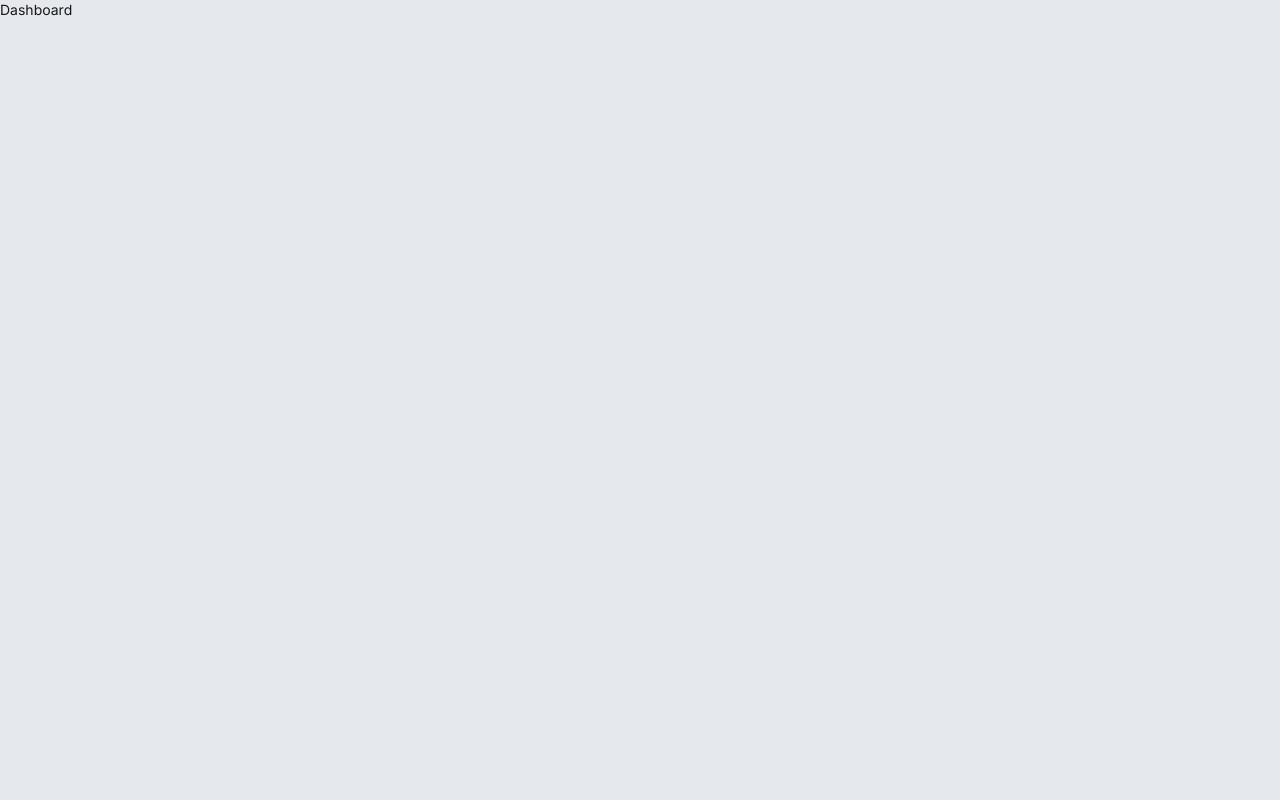
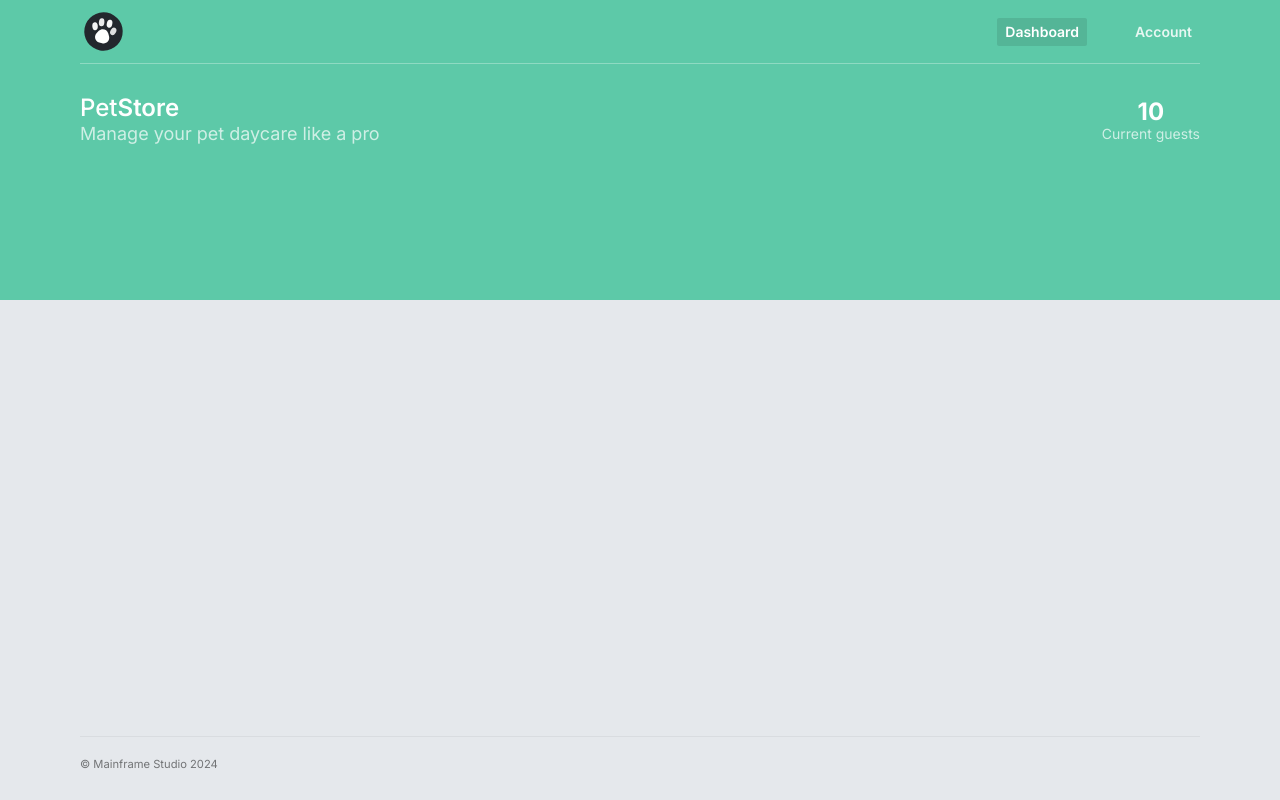
Before and after one commit to devbilalkhan/pet-day-care, a Next.js app: page /app/dashboard in a window 1280 px wide. Built offline with nearby package versions, Linux system fonts and the light colour scheme.

Commit message:
Header and footer setup

```diff
--- a/src/app/(app)/app/dashboard/page.tsx
+++ b/src/app/(app)/app/dashboard/page.tsx
@@ -1,7 +1,27 @@
+import H1 from "@/components/h1";
+
 type PageProps = {};
 
 function Page(props: PageProps) {
-  return <>Dashboard</>;
+  return (
+    <main>
+      <div className="flex items-center justify-between text-white py-8">
+        <section>
+          <H1>
+            Pet
+            <span className="font-semibold">Store</span>
+          </H1>
+          <p className="text-lg opacity-70">
+            Manage your pet daycare like a pro
+          </p>
+        </section>
+        <section className="text-center">
+          <p className="text-2xl font-bold leading-6">10</p>
+          <p className="opacity-70">Current guests</p>
+        </section>
+      </div>
+    </main>
+  );
 }
 
 export default Page;
--- /dev/null
+++ b/src/app/(app)/app/layout.tsx
@@ -0,0 +1,32 @@
+import Backgound from "@/components/backgound";
+import Footer from "@/components/footer";
+import Header from "@/components/header";
+import type { Metadata } from "next";
+type LayoutProps = {
+  children: React.ReactNode;
+};
+
+export async function generateMetaData({
+  params,
+}: {
+  params: { slug: string };
+}) {
+  return {
+    title: "Dashboard",
+  };
+}
+
+function Layout({ children }: LayoutProps) {
+  return (
+    <>
+      <Backgound />
+      <div className="flex flex-col max-w-[1200px] mx-auto px-10 min-h-screen">
+        <Header />
+        {children}
+        <Footer />
+      </div>
+    </>
+  );
+}
+
+export default Layout;
--- a/src/app/(marketing)/page.tsx
+++ b/src/app/(marketing)/page.tsx
@@ -1,6 +1,7 @@
 import Logo from "@/components/logo";
 import { Button } from "@/components/ui/button";
 import Image from "next/image";
+import Link from "next/link";
 
 export default function Home() {
   return (
@@ -26,9 +27,11 @@ export default function Home() {
           access for $299
         </p>
         <div className="mt-10 space-x-3">
-          <Button >Get Started</Button>
-          <Button  variant="secondary">
-            Login
+          <Button asChild>
+            <Link href="/signup">Get Started</Link>
+          </Button>
+          <Button asChild variant="secondary">
+            <Link href="/login">Login</Link>
           </Button>
         </div>
       </div>
--- /dev/null
+++ b/src/components/backgound.tsx
@@ -0,0 +1,11 @@
+type BackgoundProps = {};
+
+function Backgound(props: BackgoundProps) {
+  return (
+    <>
+      <section className="bg-accent w-full absolute top-0 h-[300px] -z-10" />
+    </>
+  );
+}
+
+export default Backgound;
--- /dev/null
+++ b/src/components/footer.tsx
@@ -0,0 +1,11 @@
+function Footer() {
+  return (
+    <>
+      <footer className="border-t border-black/5 mt-auto h-16 py-4">
+        <small className="text-black/50">&copy; Mainframe Studio 2024</small>
+      </footer>
+    </>
+  );
+}
+
+export default Footer;
--- /dev/null
+++ b/src/components/h1.tsx
@@ -0,0 +1,15 @@
+import React from "react";
+
+type H1Props = {
+  children: React.ReactNode;
+};
+
+function H1({ children }: H1Props) {
+  return (
+    <>
+      <h1 className="font-medium text-2xl leading-6">{children}</h1>
+    </>
+  );
+}
+
+export default H1;
--- a/src/components/header.tsx
+++ b/src/components/header.tsx
@@ -1,9 +1,53 @@
-type HeaderProps = {};
+"use client";
+import Link from "next/link";
+import Logo from "./logo";
+import { usePathname } from "next/navigation";
+import { cn } from "@/lib/utils";
 
-function Header(props: HeaderProps) {
+// type HeaderProps = {
+//   params: {
+//     [string]: string | string[] | undefined;
+//   };
+// };
+
+const routes = [
+  {
+    label: "Dashboard",
+    path: "/app/dashboard",
+    id: 1,
+  },
+  {
+    label: "Account",
+    path: "/app/account",
+    id: 2,
+  },
+];
+
+function Header() {
+  const activePathName = usePathname();
+
   return (
-    <header>
-      <div className="h-16">Header</div>
+    <header className="flex h-16 items-center border-b border-white/30">
+      <Logo />
+      <nav className="ml-auto">
+        <ul className="flex gap-x-10">
+          {routes.map((route) => (
+            <li
+              key={route.id}
+              className={cn(
+                `text-md font-semibold
+               text-white/[0.85] rounded-sm px-2 py-1 hover:text-white
+                focus:text-white transition`,
+                {
+                  "bg-black/10 text-white": activePathName === route.path,
+                }
+              )}
+            >
+              <Link href={route.path}>{route.label}</Link>
+            </li>
+          ))}
+        </ul>
+      </nav>
     </header>
   );
 }
```
